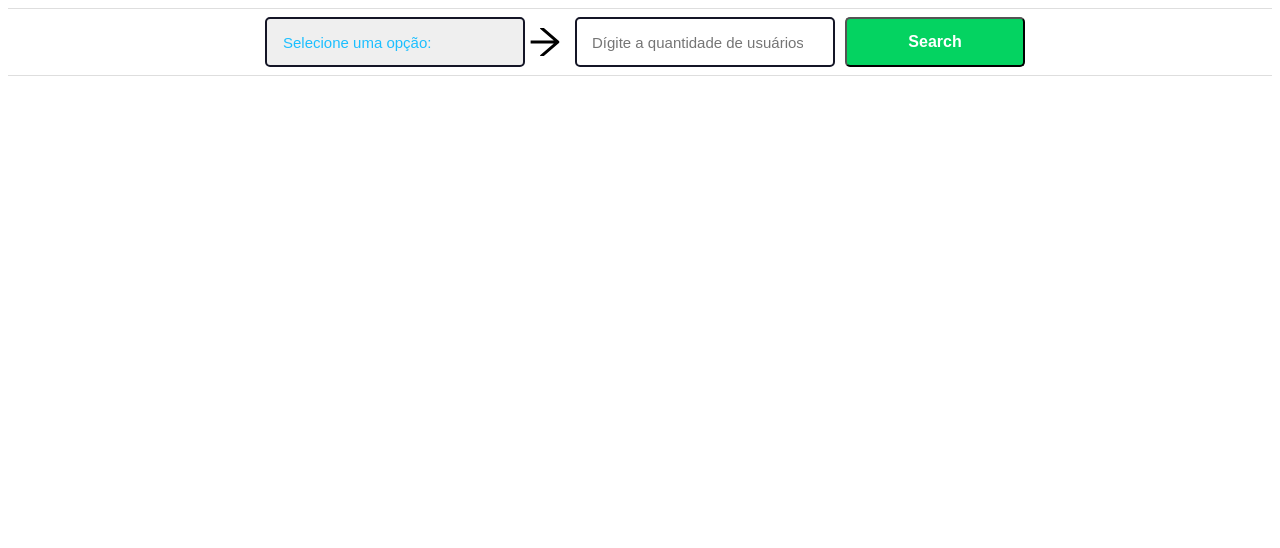
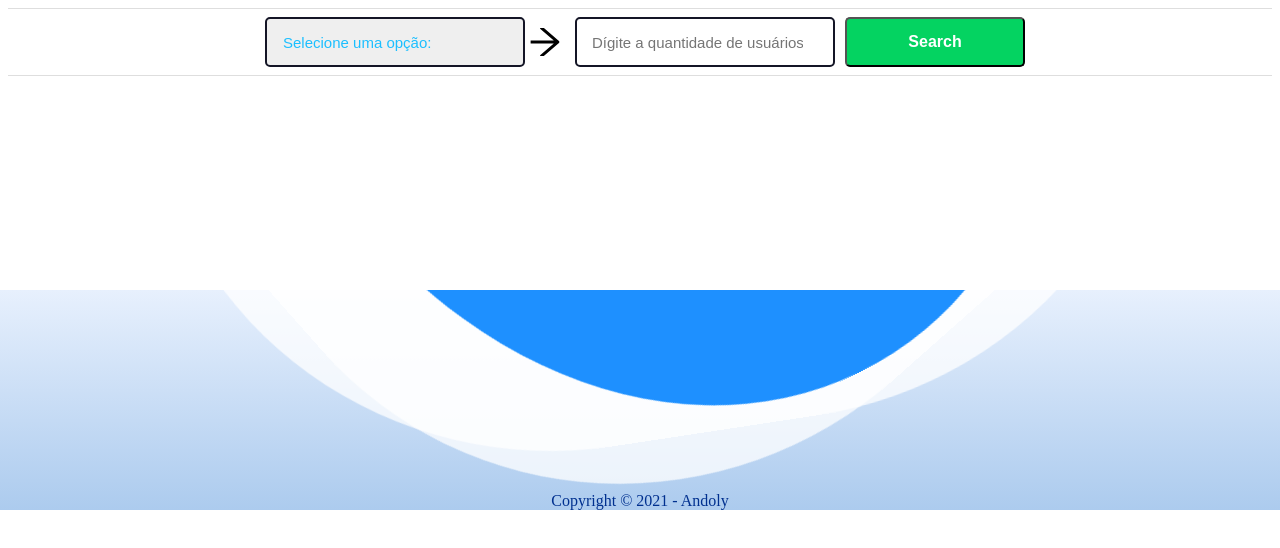
Before and after one commit to Andoly/User_Generator, a React (Create React App) app: page / in a window 1280 px wide. Shown: the top 548 px of the page. Built offline with nearby package versions, Linux system fonts and the light colour scheme.

Commit message:
Ajustar Footer | Flip Card

```diff
--- a/src/components/ContainerUser/ContainerUser.js
+++ b/src/components/ContainerUser/ContainerUser.js
@@ -5,6 +5,7 @@ import SelectComponent from "../Select/Index";
 import Button from "../Button/Index";
 import Input from "../Input/Index";
 import LoadingComponent from "../Loading/Loading";
+import Footer from "../Footer/Footer";
 
 import { Form, LoadingWrapper, User } from "./styles";
 import UserCard from "../UserCard/UserCard";
@@ -47,7 +48,7 @@ const ContainerUser = () => {
   const [loadingRequest, setLoadingRequest] = useState(false);
   const [userInform, setUserInform] = useState([]);
 
-  // console.log(userInform);
+  console.log(userInform);
 
   useEffect(() => {
     if (selectMain !== "") {
@@ -72,6 +73,7 @@ const ContainerUser = () => {
     event.preventDefault();
     const headers = new Headers();
     headers.append("Context-Type", "application/json");
+    headers.append('Accept', 'application/json');
 
     if (checkInput() && getRequest()) {
       setLoadingRequest(true);
@@ -129,6 +131,7 @@ const ContainerUser = () => {
             return <UserCard key={index} {...person} />;
           })}
       </User>
+      <Footer />
     </Fragment>
   );
 };
--- a/src/components/ContainerUser/styles.js
+++ b/src/components/ContainerUser/styles.js
@@ -1,11 +1,10 @@
-import styled from 'styled-components'
+import styled from "styled-components";
 
 export const Form = styled.form`
-    display: flex;
-    justify-content: center;
-    align-items: center;
-
-`
+  display: flex;
+  justify-content: center;
+  align-items: center;
+`;
 
 export const LoadingWrapper = styled.div`
   width: 100%;
@@ -18,4 +17,9 @@ export const User = styled.div`
   display: grid;
   grid-template-columns: repeat(5, 1fr);
   grid-gap: 20px;
-`
+
+  @media (max-width: 800px) {
+    grid-template-columns: repeat(1, 1fr);
+    grid-gap: 20px;
+  }
+`;
--- a/src/components/Footer/Footer.js
+++ b/src/components/Footer/Footer.js
@@ -1,12 +1,17 @@
-import React from 'react';
-import { Wrapper, Wave } from './styles'
+import React, { Fragment } from "react";
+import { Wrapper, Wave, WaveTwo, WaveThree } from "./styles";
 
 const Footer = () => {
   return (
-    <Wrapper >
-      <Wave />
-    </Wrapper>
+    <Fragment>
+      <Wrapper>
+        <Wave />
+        <WaveTwo />
+        <WaveThree />
+        Copyright © 2021 - Andoly
+      </Wrapper>
+    </Fragment>
   );
-}
+};
 
 export default Footer;
--- a/src/components/Footer/styles.js
+++ b/src/components/Footer/styles.js
@@ -1,14 +1,21 @@
 import styled from "styled-components";
+import { shade } from 'polished'
 
 export const Wrapper = styled.div`
   width: 100%;
-  height: 200px;
+  height: 220px;
   position: absolute;
   left: 50%;
   top: 50%;
   transform: translate(-50%, -50%);
   background-image: linear-gradient(to top, #accbee 0%, #e7f0fd 100%);
   overflow: hidden;
+  display: flex;
+  flex-direction: column;
+  align-items: center;
+  justify-content: flex-end;
+  color: #00308f;
+  font-weight: 500;
 `;
 export const Wave = styled.div`
   width: 1000px;
@@ -20,7 +27,7 @@ export const Wave = styled.div`
   margin-top: -800px;
   border-radius: 40%;
   background: rgba(255, 255, 255, 0.75);
-  animation: wave 10s infinite linear;
+  animation: wave 15s infinite linear;
 
   @keyframes wave {
     from {
@@ -31,3 +38,48 @@ export const Wave = styled.div`
     }
   }
 `;
+export const WaveTwo = styled.div`
+  width: 1000px;
+  height: 1025px;
+  position: absolute;
+  top: -30%;
+  left: 50%;
+  margin-left: -500px;
+  margin-top: -800px;
+  border-radius: 40%;
+  background: rgba(255, 255, 255, 0.75);
+  animation: wave 20s infinite linear;
+
+  @keyframes wave {
+    from {
+      transform: rotate(0deg);
+    }
+    from {
+      transform: rotate(360deg);
+    }
+  }
+`;
+export const WaveThree = styled.div`
+  width: 1000px;
+  height: 800px;
+  position: absolute;
+  top: 15%;
+  left: 50%;
+  margin-left: -500px;
+  margin-top: -800px;
+  border-radius: 60%;
+  background: #1E90FF;
+  animation: wave 17s infinite linear;
+  &:hover {
+    background: ${shade(0.1, '#1E90FF')}
+  }
+
+  @keyframes wave {
+    from {
+      transform: rotate(0deg);
+    }
+    from {
+      transform: rotate(360deg);
+    }
+  }
+`;
--- a/src/components/UserCard/UserCard.js
+++ b/src/components/UserCard/UserCard.js
@@ -1,13 +1,29 @@
-import React from "react";
-import { Card, CardColumn, Image } from "./styles";
+import React, { Fragment } from "react";
+import {
+  Card,
+  CardColumnFront,
+  CardColumnBack,
+  Image,
+  CardTitle,
+} from "./styles";
 
-const UserCard = ({ name, picture }) => {
+const UserCard = ({ name, picture, nat }) => {
+  const nameFull = () => {
+    return `${name.first} ${name.last}`;
+  };
   return (
-    <Card>
-      <CardColumn>
-        <Image src={picture.large} alt={name} />
-      </CardColumn>
-    </Card>
+    <Fragment>
+      <Card>
+        <CardColumnFront>
+          <Image src={picture.large} alt={name} />
+          <CardTitle>{nameFull()}</CardTitle>
+          {nat}
+        </CardColumnFront>
+        <CardColumnBack>
+          AAAAAAAAA
+        </CardColumnBack>
+      </Card>
+    </Fragment>
   );
 };
 
--- a/src/components/UserCard/styles.js
+++ b/src/components/UserCard/styles.js
@@ -3,24 +3,48 @@ import styled from "styled-components";
 export const Card = styled.div`
   width: auto;
   height: auto;
-  padding: 8px;
   border-radius: 5px;
   border: 1px solid #141526;
   display: flex;
   justify-content: center;
   align-items: center;
   background-color: #fff;
+  transition: transform 1s ease-in-out;
+  transform-style: preserve-3d;
+
+  &:hover {
+    transform: rotateY(180deg);
+  }
 `;
 
-export const CardColumn = styled.div`
+export const CardColumnFront = styled.div`
+  width: 100%;
+  height: 100%;
+  display: flex;
+  flex-direction: column;
+  position: initial;
+  align-items: center;
+  backface-visibility: hidden;
+  background-color: #25282c;
+`;
+
+export const CardColumnBack = styled.div`
+  transform: rotateY(180deg);
+  position: absolute;
   display: flex;
   flex-direction: column;
   align-items: center;
+  backface-visibility: visible;
 `;
 
 export const Image = styled.img`
   width: 120px;
   height: 120px;
   border-radius: 100%;
-  border: 1px solid #141526;
+  border: 2px solid #141526;
 `;
+
+export const CardTitle = styled.h2`
+  font-size: 18px;
+  color: #fff;
+`
```
Also changed, not shown: 1 other file (tests, documents, lock files or other folders).
